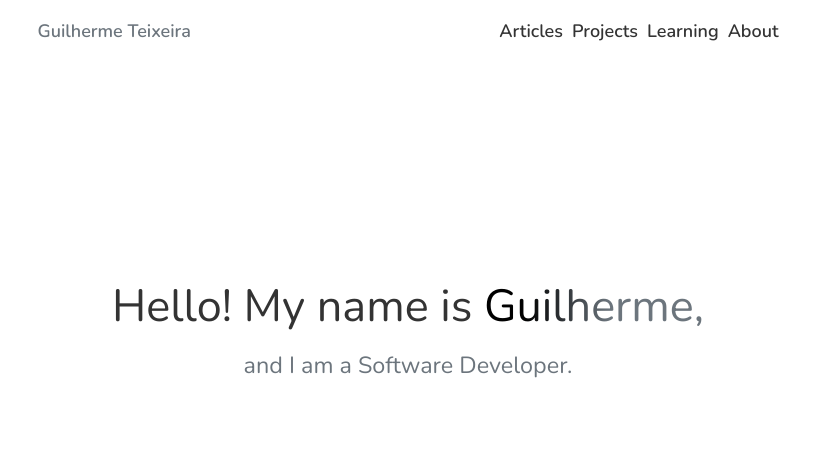
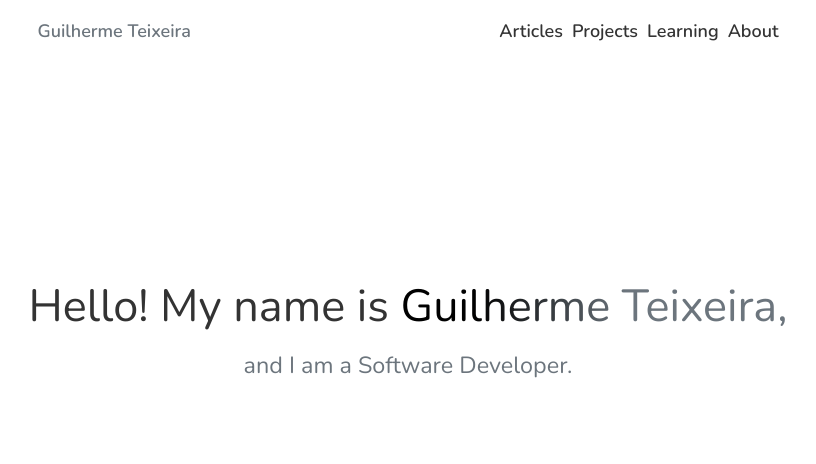
Before and after one commit to vibraniumdev/vibraniumdev.github.io-old, a Gatsby site: page / in a window 1280 px wide. Shown: the top 464 px of the page, without its empty margins (232-1048 px from the left). Built offline with nearby package versions, Linux system fonts and the light colour scheme; Gatsby itself is replaced by a stand-in of ours; a small style sheet from the web is missing.

Commit message:
Use full name

```diff
--- a/src/components/landing-bio.js
+++ b/src/components/landing-bio.js
@@ -23,7 +23,7 @@ const LandingBio = () => (
           <S.GreetingTitleComma>
             {data.site.siteMetadata.greeting} {/* Hello */}
             {data.site.siteMetadata.title} {/* My name is */}
-            <S.Name>Guilherme</S.Name>
+            <S.ShinyName>Guilherme Teixeira</S.ShinyName>
             <S.GrayStyle>{data.site.siteMetadata.comma}</S.GrayStyle>
           </S.GreetingTitleComma>
           <S.Subtitle>{data.site.siteMetadata.subtitle}</S.Subtitle>
--- a/src/components/landing-bio.styles.js
+++ b/src/components/landing-bio.styles.js
@@ -43,7 +43,7 @@ export const ItalicParagraph = styled.p`
   font-style: italic;
 `
 
-export const Name = styled.span`
+export const ShinyName = styled.span`
   color: #000;
   background: linear-gradient(
     to left,
```
